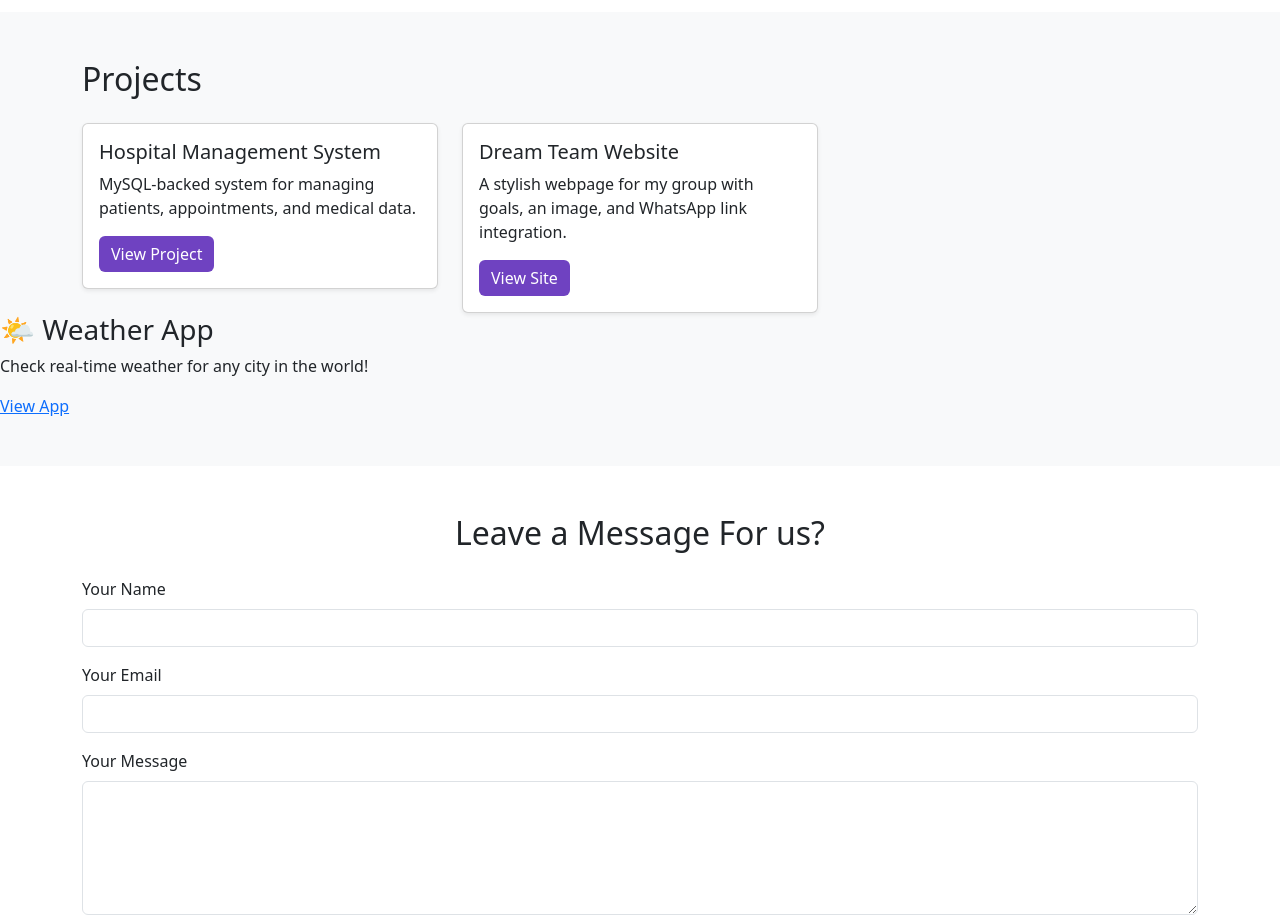
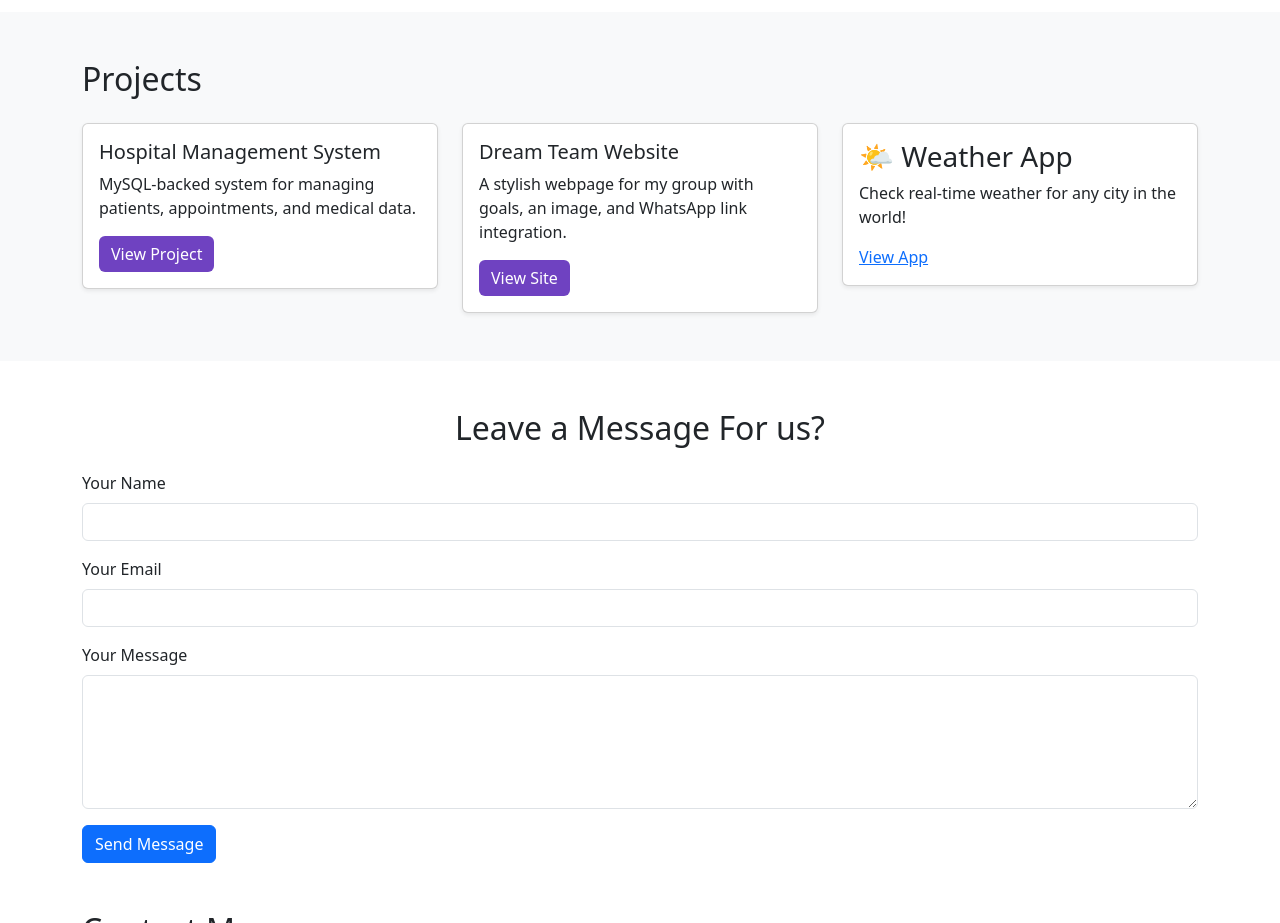
Before and after one commit to kyalo-cmd/chris-portfolio, a plain HTML site: page index.html in a window 1280 px wide. Shown: the part 920-1843 px from the top of the page. Drawn offline with nearby package versions, Linux system fonts and the light colour scheme.

Commit message:
Update index.html

```diff
--- a/index.html
+++ b/index.html
@@ -76,13 +76,17 @@
             </div>
           </div>
         </div>
+	      <div class="col-md-4">
+	<div class="card shadow-sm">
+		<div class="card-body">
+  <h3 class="card-title">🌤️ Weather App</h3>
+  <p class="card-text">Check real-time weather for any city in the world!</p>
+  <a href="weather/index.html" target="_blank">View App</a>
+         </div>
+</div>
+</div>
       </div>
-    </div><div class="project">
-  <h3>🌤️ Weather App</h3>
-  <p>Check real-time weather for any city in the world!</p>
-  <a href="weather/index.html" target="_blank">View App</a>
-</div>
-
+    </div>
 
   </section>
 <!-- CONTACT FORM -->
```
